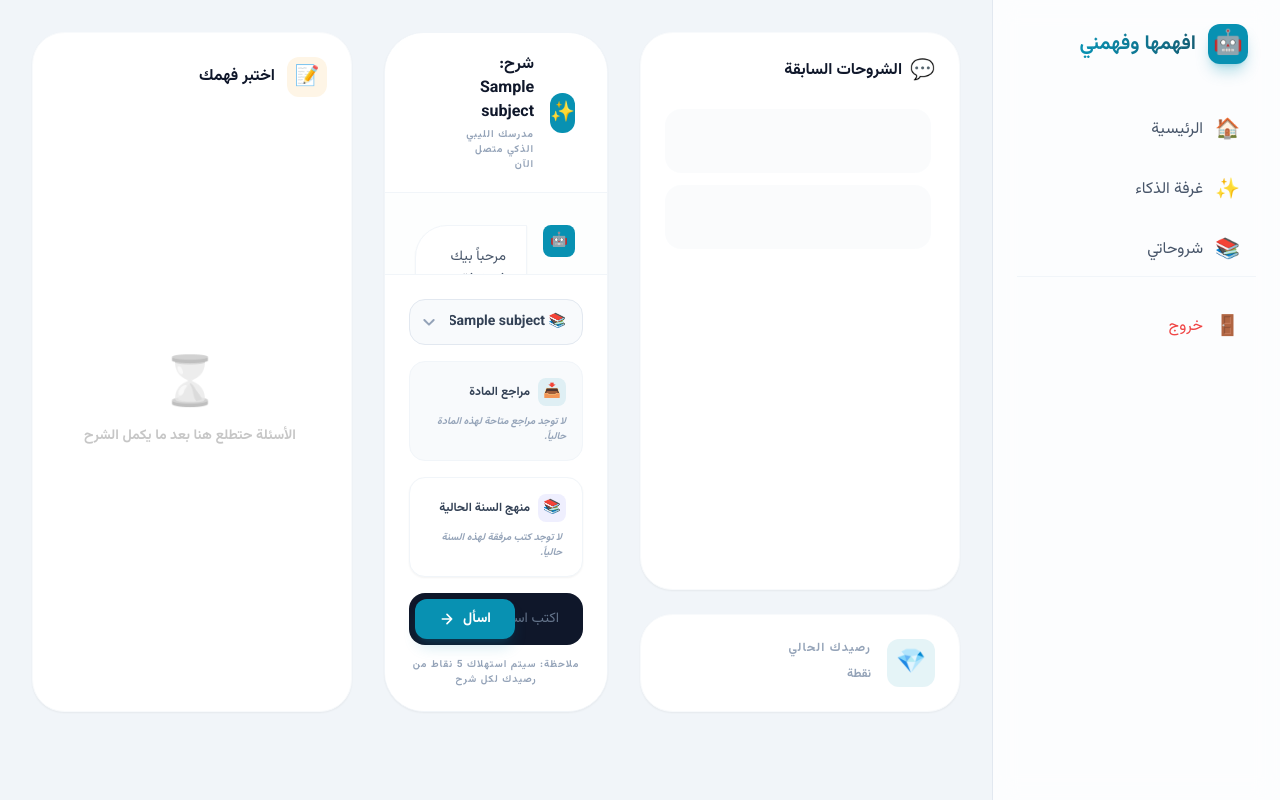
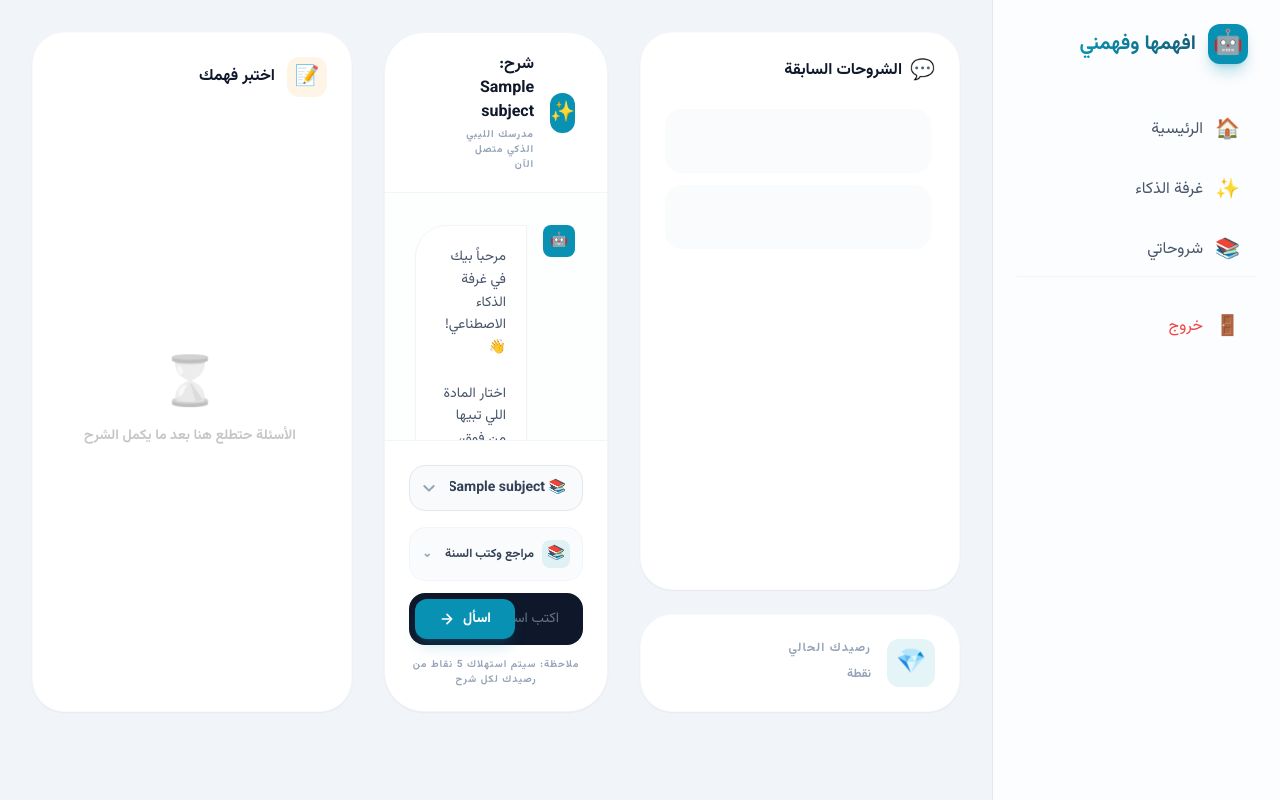
Before and after one commit to Moha225121/afhamha_124, a Flask app: template templates/ai_room.html in a window 1280 px wide. Run offline with Flask 3, Linux system fonts and the light colour scheme; the template is opened without the code that fills it: most values are stand-ins (such as "Sample title", 1, 10 or a date in 2020); some libraries are stand-ins or nearby versions.

Commit message:
new enhancements

```diff
--- a/templates/ai_room.html
+++ b/templates/ai_room.html
@@ -117,21 +117,33 @@
         </div>
       </div>
 
-      <div id="referencesBox" class="mb-4 bg-slate-50 rounded-2xl border border-slate-100 p-4">
+      <details class="mb-3 rounded-2xl border border-slate-100 bg-slate-50/80 p-3 group">
+        <summary class="flex cursor-pointer list-none items-center justify-between gap-3 text-xs font-black text-slate-700">
+          <span class="flex items-center gap-2">
+            <span class="w-7 h-7 bg-primary/10 rounded-lg flex items-center justify-center text-sm">📚</span>
+            مراجع وكتب السنة
+          </span>
+          <span class="text-slate-400 transition-transform group-open:rotate-180">⌄</span>
+        </summary>
+
+        <div class="mt-3 grid gap-3 lg:grid-cols-2">
+          <div id="referencesBox" class="rounded-2xl border border-slate-100 bg-white p-3">
             <div class="flex items-center gap-2 mb-2">
               <div class="w-7 h-7 bg-primary/10 rounded-lg flex items-center justify-center text-sm">📥</div>
               <p class="text-xs font-black text-slate-700">مراجع المادة</p>
             </div>
-        <div id="referencesList" class="space-y-2"></div>
+            <div id="referencesList" class="space-y-2 max-h-40 overflow-y-auto pr-1 custom-scrollbar"></div>
           </div>
 
-      <div class="mb-4 bg-white rounded-2xl border border-slate-100 p-4 shadow-sm">
+          <div class="rounded-2xl border border-slate-100 bg-white p-3">
             <div class="flex items-center gap-2 mb-2">
               <div class="w-7 h-7 bg-secondary/10 rounded-lg flex items-center justify-center text-sm">📚</div>
               <p class="text-xs font-black text-slate-700">منهج السنة الحالية</p>
             </div>
-        <div id="curriculumOverview" class="space-y-3 max-h-72 overflow-y-auto pr-1 custom-scrollbar"></div>
+            <div id="curriculumOverview" class="space-y-3 max-h-40 overflow-y-auto pr-1 custom-scrollbar"></div>
           </div>
+        </div>
+      </details>
 
       <div class="relative flex flex-col sm:flex-row sm:items-center gap-2">
         <input id="question" type="text" placeholder="اكتب اسم الدرس هنا..."
```
Lines whose indentation alone changed are shown as unchanged.
